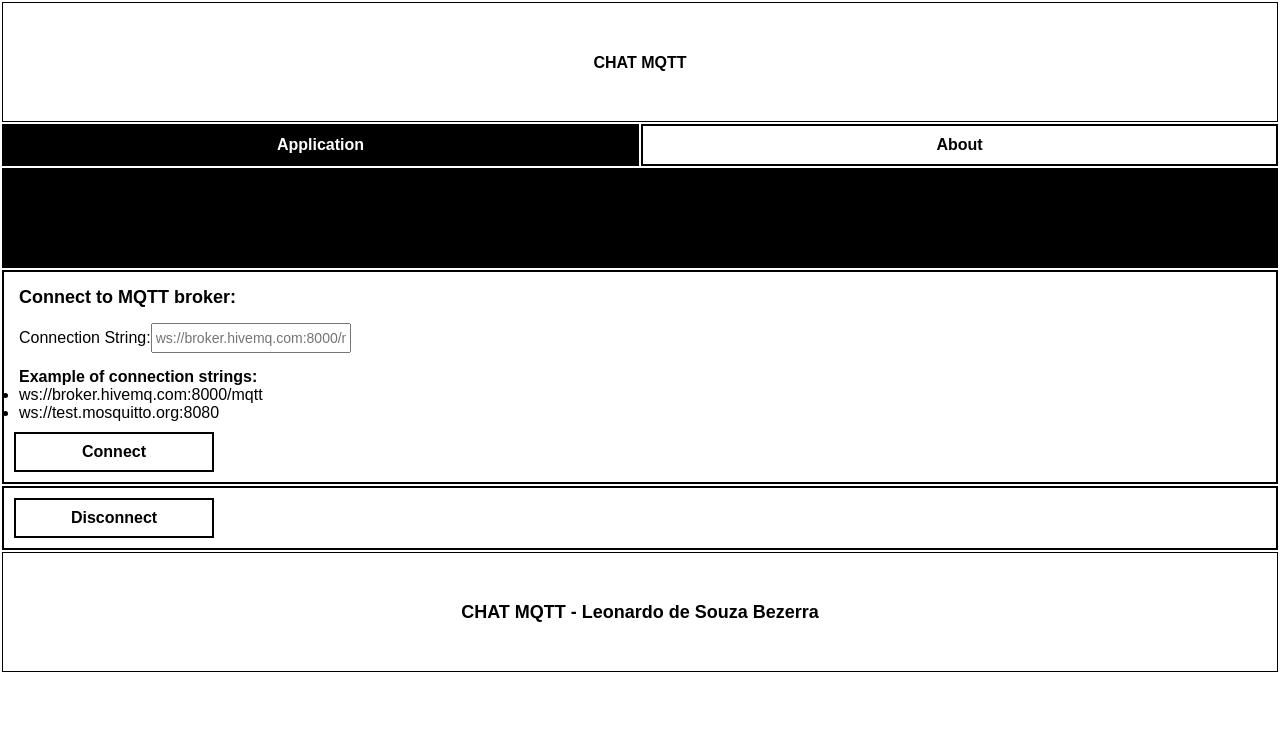
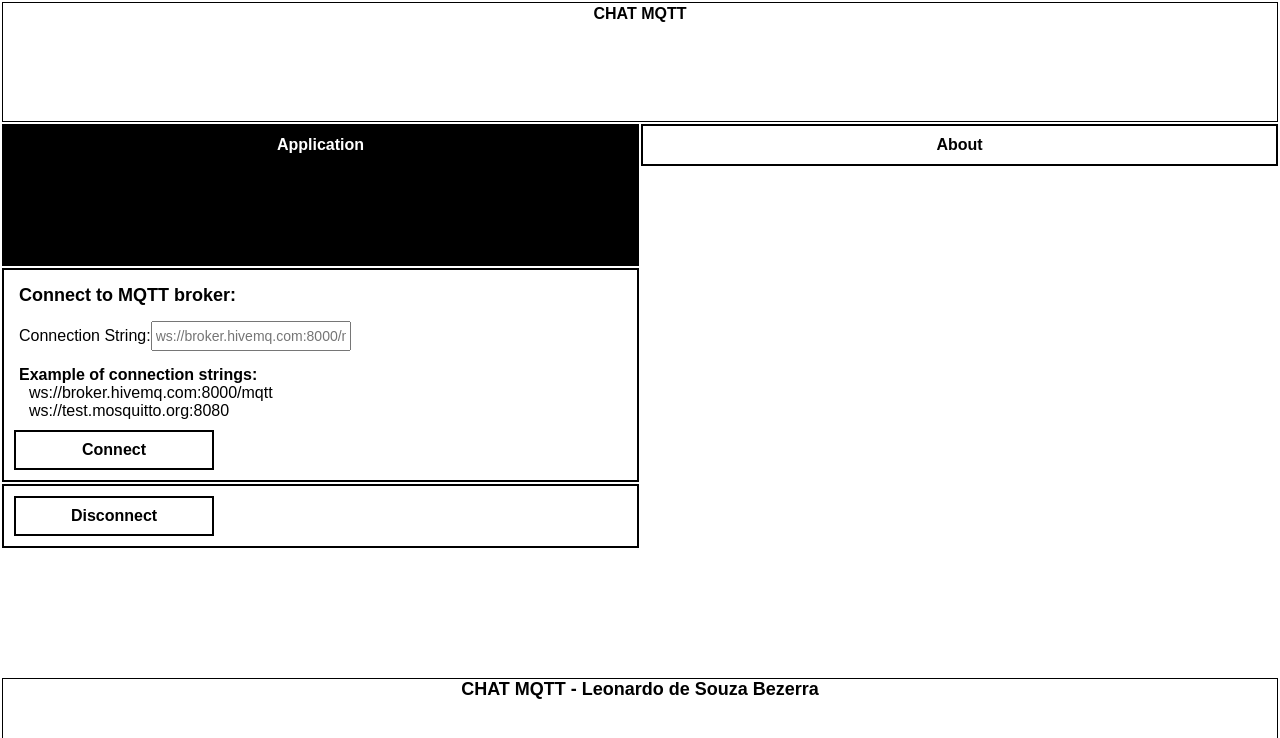
Before and after one commit to leobez/chat-mqtt, a React (Vite) app in the folder mqtt/: page / in a window 1280 px wide. Shown: the top 738 px of the page. Built offline with nearby package versions, Linux system fonts and the light colour scheme.

Commit message:
general css

```diff
--- a/mqtt/src/App.css
+++ b/mqtt/src/App.css
@@ -1,12 +1,19 @@
 .App {
     height: 100%;
-    width: 100%;
+    display: flex;
+    flex-flow: column;
+    gap: 2px
 }
 
-main {
+.App header {
+    flex: 0 1 120px;
+    border: 1px solid black;
+}
+.App main {
+    flex: 1 1 auto;
     max-width: 1600px;
-    margin: 2px auto;
-    display: flex;
-    flex-direction: column;
-    gap: 2px;
 }
+.App footer {
+    flex: 0 1 120px;
+    border: 1px solid black;
+}
--- a/mqtt/src/App.tsx
+++ b/mqtt/src/App.tsx
@@ -17,11 +17,13 @@ function App() {
             <FeedbackMessageProvider>
                 <ClientContextProvider>
 
-                    <Header/>
+                    <header>
+                        <Header/>
+                    </header>
+
 
                     <main>
                         <BrowserRouter>
-
 
                             <Navbar/>
 
@@ -34,10 +36,9 @@ function App() {
                         </BrowserRouter>
                     </main>
 
-                    {/* FOR TESTING PURPOSES */}
-                    {/* <div style={{height: '1000px'}}></div> */}
-
-                    <Footer/>
+                    <footer>
+                        <Footer/>
+                    </footer>
 
                 </ClientContextProvider>
             </FeedbackMessageProvider>
--- a/mqtt/src/components/Connection/Connection.module.css
+++ b/mqtt/src/components/Connection/Connection.module.css
@@ -1,8 +1,17 @@
+.connectioncontainer {
+    display: flex;
+    gap: 2px;
+}
+.connectioncontainer > div {
+    flex-basis: 50%;
+}
 .connection {
     display: flex;
     flex-direction: column;
     gap: 2px;
 }
+
+.feedbackcontainer {}
 
 .connection > form {
     border: 2px solid black;
@@ -13,3 +22,11 @@
     display: flex;
     flex-direction: column;
 }
+.examples > ul{
+    display: flex;
+    flex-direction: column;
+}
+.examples > ul > li{
+    display: inline;
+    text-indent: 10px;
+}
--- a/mqtt/src/components/Connection/Connection.tsx
+++ b/mqtt/src/components/Connection/Connection.tsx
@@ -9,25 +9,29 @@ const Connection = () => {
     const {loading, connect, disconnect, client} = useConnectToBroker()
     const [connectionString, setConnectionString] = useState<string>('')
 
-    const handleSubmit = (e:FormEvent<HTMLFormElement>):void => {
+    const handleConnect = (e:FormEvent<HTMLFormElement>):void => {
         e.preventDefault()
         const tempConectionStringForTesting = 'ws://broker.hivemq.com:8000/mqtt'
         //connect(connectionString)
         connect(tempConectionStringForTesting)
     }
 
-    const handleSubmitDisconnect = async(e:FormEvent<HTMLFormElement>):Promise<void> => {
+    const handleDisconnect = async(e:FormEvent<HTMLFormElement>):Promise<void> => {
         e.preventDefault()
         await disconnect()
     }
 
     return (
+        <div className={styles.connectioncontainer}>
+
             <div className={styles.connection}>
 
+                <div className={styles.feedbackcontainer}>
                     <Feedback/>
+                </div>
 
                 {/* CONNECT FORM */}
-            <form onSubmit={handleSubmit} className={styles.form}>
+                <form onSubmit={handleConnect} className={styles.form}>
 
                 <div>
                     <h1>
@@ -63,13 +67,17 @@ const Connection = () => {
                 </form>
 
                 {/* DISCONNECT FORM */}
-            <form onSubmit={handleSubmitDisconnect}>
+                <form onSubmit={handleDisconnect}>
                     <input type="submit" value='Disconnect' />
                 </form>
 
+            </div>
+
             {/* STATES FROM CONNECTION */}
-            { loading && <div><p>Connecting to server...</p></div> }
-            { client && <Client client={client}></Client> }
+            <div className={styles.clientcontainer}>
+                {loading && <div><p>Connecting to server...</p></div>}
+                {client && <Client client={client}></Client>}
+            </div>
 
         </div>
     )
--- a/mqtt/src/components/Footer/Footer.module.css
+++ b/mqtt/src/components/Footer/Footer.module.css
@@ -1,7 +1,5 @@
 .footer {
-    height: 120px;
     display: flex;
     align-items: center;
     justify-content: center;
-    border: 1px solid black;
 }
--- a/mqtt/src/components/Header/Header.module.css
+++ b/mqtt/src/components/Header/Header.module.css
@@ -1,9 +1,7 @@
 .header {
-    height: 120px;
     display: flex;
     align-items: center;
     justify-content: center;
-    border: 1px solid black;
 }
 
 .header a {
--- a/mqtt/src/index.css
+++ b/mqtt/src/index.css
@@ -6,6 +6,10 @@
     margin: 0;
     box-sizing: border-box;
     font-family: Arial, Helvetica, sans-serif;
+}
+
+html, body {
+    height: 100%;
 }
 
 div#root {
```
Lines whose indentation alone changed are shown as unchanged.
